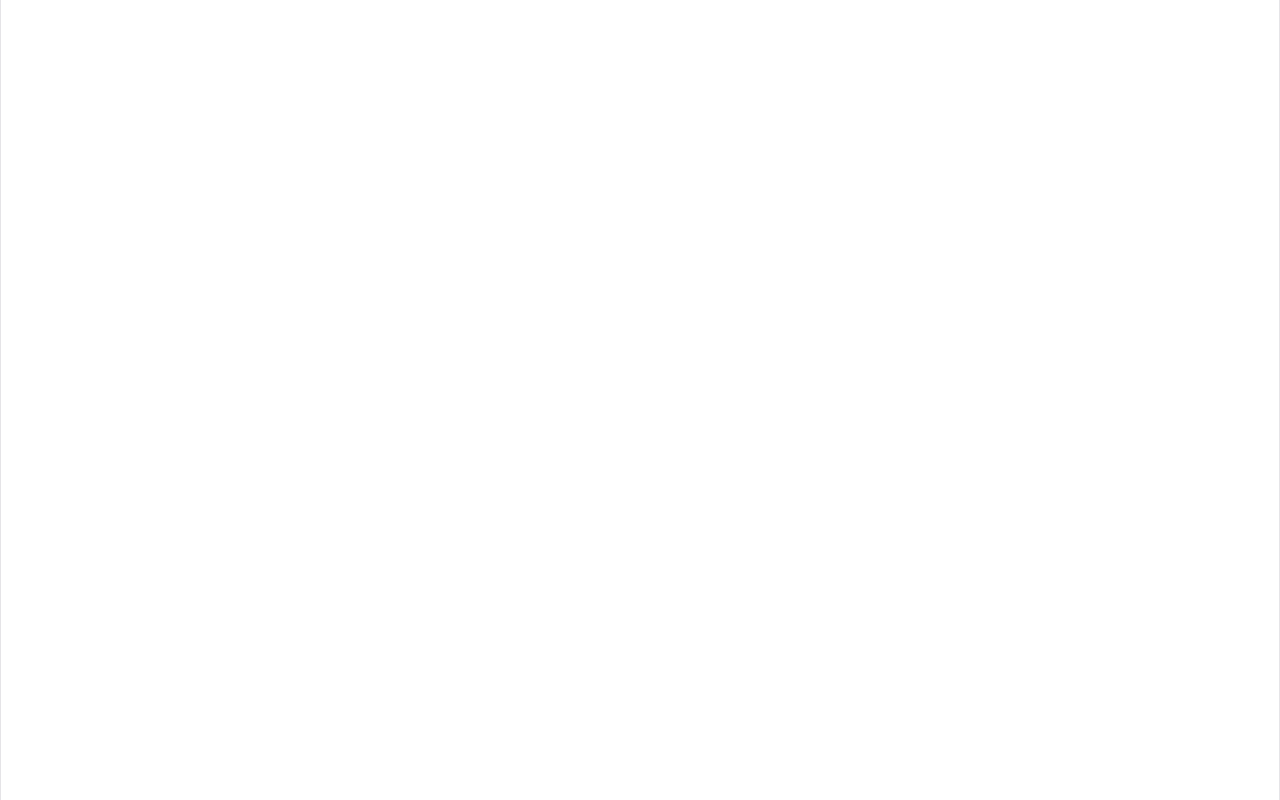
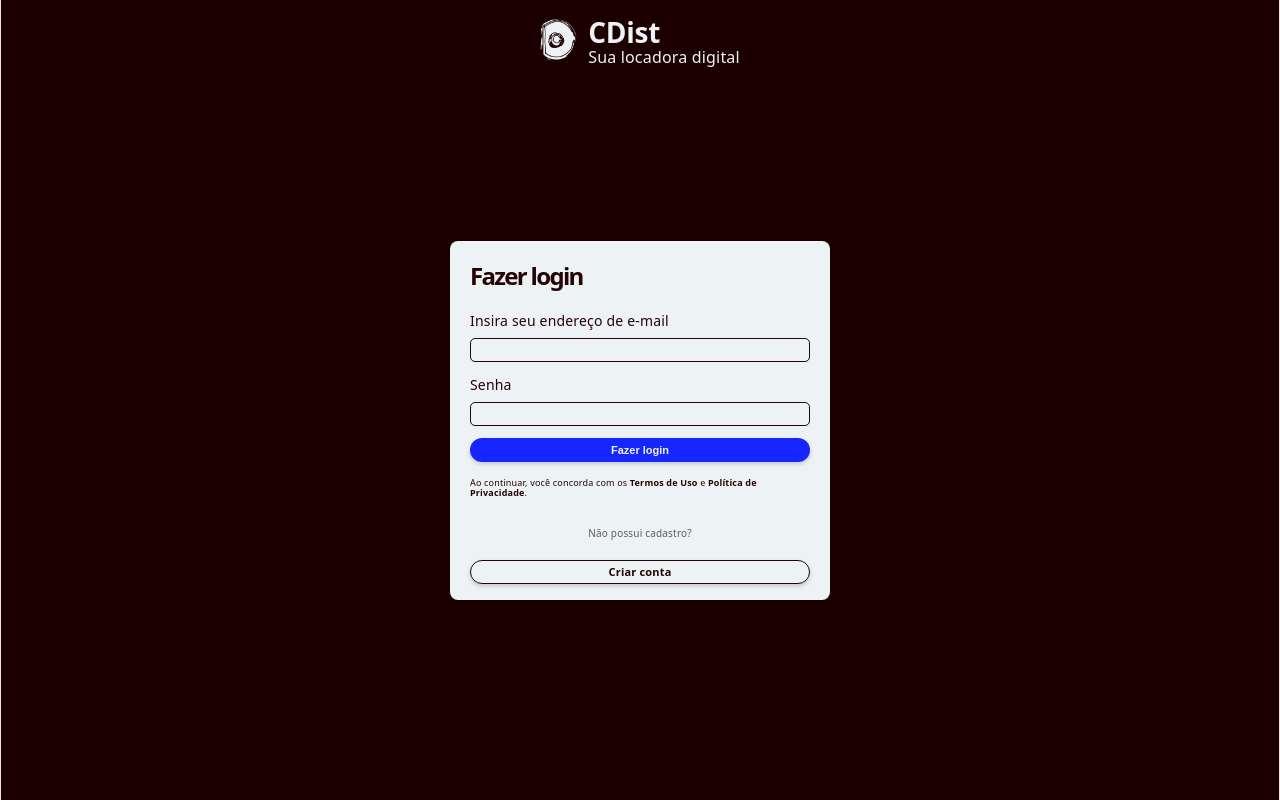
Before and after one commit to Gaardenn/ProjetoECommerceLAEC, a React (Vite) app in the folder 02_Source/ProjetoECommerce/: page /login in a window 1280 px wide. Before the commit this address had no page. Built offline with nearby package versions, Linux system fonts and the light colour scheme.

Commit message:
feat: adicionadas paginas de cadastro e login e estilos

```diff
--- a/02_Source/ProjetoECommerce/index.html
+++ b/02_Source/ProjetoECommerce/index.html
@@ -4,7 +4,7 @@
     <meta charset="UTF-8" />
     <link rel="icon" type="image/svg+xml" href="/favicon.svg" />
     <meta name="viewport" content="width=device-width, initial-scale=1.0" />
-    <title>projetoecommerce</title>
+    <title>CDist</title>
   </head>
   <body>
     <div id="root"></div>
--- a/02_Source/ProjetoECommerce/src/App.jsx
+++ b/02_Source/ProjetoECommerce/src/App.jsx
@@ -3,6 +3,8 @@ import { Routes, Route } from 'react-router-dom';
 import { Home } from './pages/Home';
 import { Carrinho } from './pages/Carrinho';
 import { Informacoes } from './pages/Informacoes';
+import { Login } from './pages/Login';
+import { Cadastro } from './pages/Cadastro';
 
 export function App() {
   return (
@@ -11,6 +13,8 @@ export function App() {
         <Route path="/" element={<Home />} />
         <Route path="/carrinho" element={<Carrinho />} />
         <Route path="/informacoes" element={<Informacoes />} />
+        <Route path="/login" element={<Login />} />
+        <Route path="/cadastro" element={<Cadastro />} />
       </Routes>
     </>
   )
--- /dev/null
+++ b/02_Source/ProjetoECommerce/src/pages/Cadastro.jsx
@@ -0,0 +1,52 @@
+import React from "react";
+import { Link } from "react-router-dom";
+import "../styles/Cadastro.css";
+
+export function Cadastro() {
+    return (
+        <div className="cadastro-page">
+            <div className="cadastro-header">
+                <Link to="/" className="cadastro-brand">
+                    <img src="/Logo2.png" alt="CDist Logo" className="cadastro-logo-img" />
+                    <div className="cadastro-titles">
+                        <h2>CDist</h2>
+                        <span>Sua locadora digital</span>
+                    </div>
+                </Link>
+            </div>
+
+            <main className="cadastro-container">
+                <h1 className="cadastro-title">Novo cadastro</h1>
+
+                <form className="cadastro-form">
+                    <label className="cadastro-field">
+                        <span>Insira seu endereço de e-mail</span>
+                        <input type="email" name="email" />
+                    </label>
+
+                    <label className="cadastro-field">
+                        <span>Senha</span>
+                        <input type="password" name="password" />
+                    </label>
+
+                    <label className="cadastro-field">
+                        <span>Confirme sua senha</span>
+                        <input type="password" name="confirmPassword" />
+                    </label>
+
+                    <button type="submit" className="cadastro-submit-button">
+                        Registrar-se
+                    </button>
+
+                    <p className="cadastro-terms">
+                        Ao continuar, você concorda com os <Link to="/informacoes">Termos de Uso</Link> e <Link to="/informacoes">Política de Privacidade</Link>.
+                    </p>
+
+                    <Link to="/login" className="cadastro-login-button">
+                        Fazer login
+                    </Link>
+                </form>
+            </main>
+        </div>
+    );
+}
--- /dev/null
+++ b/02_Source/ProjetoECommerce/src/pages/Login.jsx
@@ -0,0 +1,48 @@
+import React from "react";
+import { Link } from "react-router-dom";
+import "../styles/Login.css";
+
+export function Login() {
+    return (
+        <div className='login-page'>
+            <div className='login-header'>
+                <Link to="/" className="login-brand">
+                    <img src="/Logo2.png" alt="CDist Logo" className="login-logo-img"/>
+                    <div className="login-titles">
+                        <h2>CDist</h2>
+                        <span>Sua locadora digital</span>
+                    </div>
+                </Link>
+            </div>
+            <main className='login-container'>
+                <h1 className="login-title">Fazer login</h1>
+
+                <form className="login-form">
+                    <label className="login-field">
+                        <span>Insira seu endereço de e-mail</span>
+                        <input type="email" name="email" />
+                    </label>
+
+                    <label className="login-field">
+                        <span>Senha</span>
+                        <input type="password" name="password" />
+                    </label>
+
+                    <button type="submit" className="login-submit-button">
+                        Fazer login
+                    </button>
+
+                    <p className="login-terms">
+                        Ao continuar, você concorda com os <Link to="/informacoes">Termos de Uso</Link> e <Link to="/informacoes">Política de Privacidade</Link>.
+                    </p>
+
+                    <p className="login-signup-text">Não possui cadastro?</p>
+
+                    <Link to="/cadastro" className="login-create-account-button">
+                        Criar conta
+                    </Link>
+                </form>
+            </main>
+        </div>
+    );
+}
--- /dev/null
+++ b/02_Source/ProjetoECommerce/src/styles/Cadastro.css
@@ -0,0 +1,142 @@
+.cadastro-page {
+    background-color: #1c0000;
+    display: flex;
+    flex-direction: column;
+    justify-content: flex-start;
+    align-items: center;
+    min-height: 100vh;
+    padding: 8px 16px 24px;
+}
+
+.cadastro-header {
+    padding: 8px 0 0;
+    display: flex;
+    justify-content: center;
+    width: 100%;
+}
+
+.cadastro-brand {
+    display: flex;
+    align-items: center;
+    gap: 10px;
+    text-decoration: none;
+}
+
+.cadastro-logo-img {
+    width: 38px;
+    height: auto;
+}
+
+.cadastro-titles {
+    color: #edf2f4;
+    margin: 0;
+    display: flex;
+    flex-direction: column;
+    justify-content: center;
+    text-align: left;
+    width: auto;
+    line-height: 1;
+}
+
+.cadastro-titles h2 {
+    color: #edf2f4;
+    font-size: 28px;
+    font-weight: 700;
+    margin: 0;
+}
+
+.cadastro-titles span {
+    color: #edf2f4;
+    font-size: 16px;
+    font-weight: 300;
+    white-space: nowrap;
+}
+
+.cadastro-container {
+    background-color: #edf2f4;
+    padding: 22px 20px 16px;
+    border-radius: 8px;
+    box-shadow: 0 2px 10px rgba(0, 0, 0, 0.18);
+    width: min(100%, 380px);
+    min-height: 280px;
+    margin: auto 0;
+    view-transition-name: login-container;
+}
+
+.cadastro-title {
+    margin: 0 0 18px;
+    font-size: 24px;
+    font-weight: 700;
+    color: #240404;
+    text-align: left;
+}
+
+.cadastro-form {
+    display: flex;
+    flex-direction: column;
+    gap: 10px;
+    text-align: left;
+}
+
+.cadastro-field {
+    display: flex;
+    flex-direction: column;
+    gap: 4px;
+}
+
+.cadastro-field span {
+    font-size: 14px;
+    color: #240404;
+}
+
+.cadastro-field input {
+    width: 100%;
+    height: 24px;
+    border: 1px solid #240404;
+    border-radius: 5px;
+    background: #edf2f4;
+    padding: 0 10px;
+    outline: none;
+    color: #240404;
+}
+
+.cadastro-submit-button,
+.cadastro-login-button {
+    width: 100%;
+    height: 24px;
+    border: none;
+    border-radius: 50px;
+    font-size: 11px;
+    font-weight: 700;
+    cursor: pointer;
+    box-shadow: 0 2px 4px rgba(0, 0, 0, 0.18);
+    display: flex;
+    align-items: center;
+    justify-content: center;
+    text-decoration: none;
+}
+
+.cadastro-submit-button {
+    background: #1626ff;
+    color: #edf2f4;
+    margin-top: 2px;
+}
+
+.cadastro-terms {
+    margin: 6px 0 12px;
+    font-size: 9px;
+    line-height: 1.1;
+    color: #240404;
+}
+
+.cadastro-terms a {
+    color: #240404;
+    text-decoration: none;
+    font-weight: 700;
+}
+
+.cadastro-login-button {
+    background: #edf2f4;
+    color: #240404;
+    border: 1px solid #240404;
+}
--- /dev/null
+++ b/02_Source/ProjetoECommerce/src/styles/Login.css
@@ -0,0 +1,152 @@
+.login-page{
+    background-color: #1c0000;
+    display: flex;
+    flex-direction: column;
+    justify-content: flex-start;
+    align-items: center;
+    min-height: 100vh;
+    padding: 8px 16px 24px;
+}
+
+.login-header{
+    padding: 8px 0 0;
+    display: flex;
+    justify-content: center;
+    width: 100%;
+}
+
+.login-brand{
+    display: flex;
+    align-items: center;
+    gap: 10px;
+    text-decoration: none;
+}
+
+.login-logo-img {
+    width: 38px;
+    height: auto;
+}
+
+.login-titles{
+    color: #edf2f4;
+    margin: 0;
+    display: flex;
+    flex-direction: column;
+    justify-content: center;
+    text-align: left;
+    width: auto;
+    line-height: 1;
+}
+
+.login-titles h2 {
+    color: #edf2f4;
+    font-size: 28px;
+    font-weight: 700;
+    margin: 0;
+}
+
+.login-titles span {
+    color: #edf2f4;
+    font-size: 16px;
+    font-weight: 300;
+    white-space: nowrap;
+}
+
+.login-container {
+    background-color: #edf2f4;
+    padding: 22px 20px 16px;
+    border-radius: 8px;
+    box-shadow: 0 2px 10px rgba(0, 0, 0, 0.18);
+    width: min(100%, 380px);
+    min-height: 280px;
+    margin: auto 0;
+    view-transition-name: login-container;
+}
+
+.login-title {
+    margin: 0 0 18px;
+    font-size: 24px;
+    font-weight: 700;
+    color: #240404;
+    text-align: left;
+}
+
+.login-form {
+    display: flex;
+    flex-direction: column;
+    gap: 10px;
+    text-align: left;
+}
+
+.login-field {
+    display: flex;
+    flex-direction: column;
+    gap: 4px;
+}
+
+.login-field span {
+    font-size: 14px;
+    color: #240404;
+}
+
+.login-field input {
+    width: 100%;
+    height: 20px;
+    border: 1px solid #240404;
+    border-radius: 5px;
+    background: #edf2f4;
+    padding: 0 10px;
+    outline: none;
+    height: 24px;
+    color: #240404;
+}
+
+.login-submit-button,
+.login-create-account-button {
+    width: 100%;
+    height: 24px;
+    border: none;
+    border-radius: 50px;
+    font-size: 11px;
+    font-weight: 700;
+    cursor: pointer;
+    box-shadow: 0 2px 4px rgba(0, 0, 0, 0.18);
+    display: flex;
+    align-items: center;
+    justify-content: center;
+    text-decoration: none;
+}
+
+.login-submit-button {
+    background: #1626ff;
+    color: #edf2f4;
+    margin-top: 2px;
+    height: 24px;
+}
+
+.login-terms {
+    margin: 6px 0 12px;
+    font-size: 9px;
+    line-height: 1.1;
+    color: #240404;
+    font-size: 9px;
+}
+
+.login-terms a {
+    color: #240404;
+    text-decoration: none;
+    font-weight: 700;
+}
+
+.login-signup-text {
+    margin: 0 0 4px;
+    text-align: center;
+    font-size: 10px;
+    color: #5c5c5c;
+}
+
+.login-create-account-button {
+    background: #edf2f4;
+    color: #240404;
+    border: 1px solid #240404;
+}
```
Also changed, not shown: 02_Source/ProjetoECommerce/public/Logo2.png (added), 1 other file (tests, documents, lock files or other folders).
